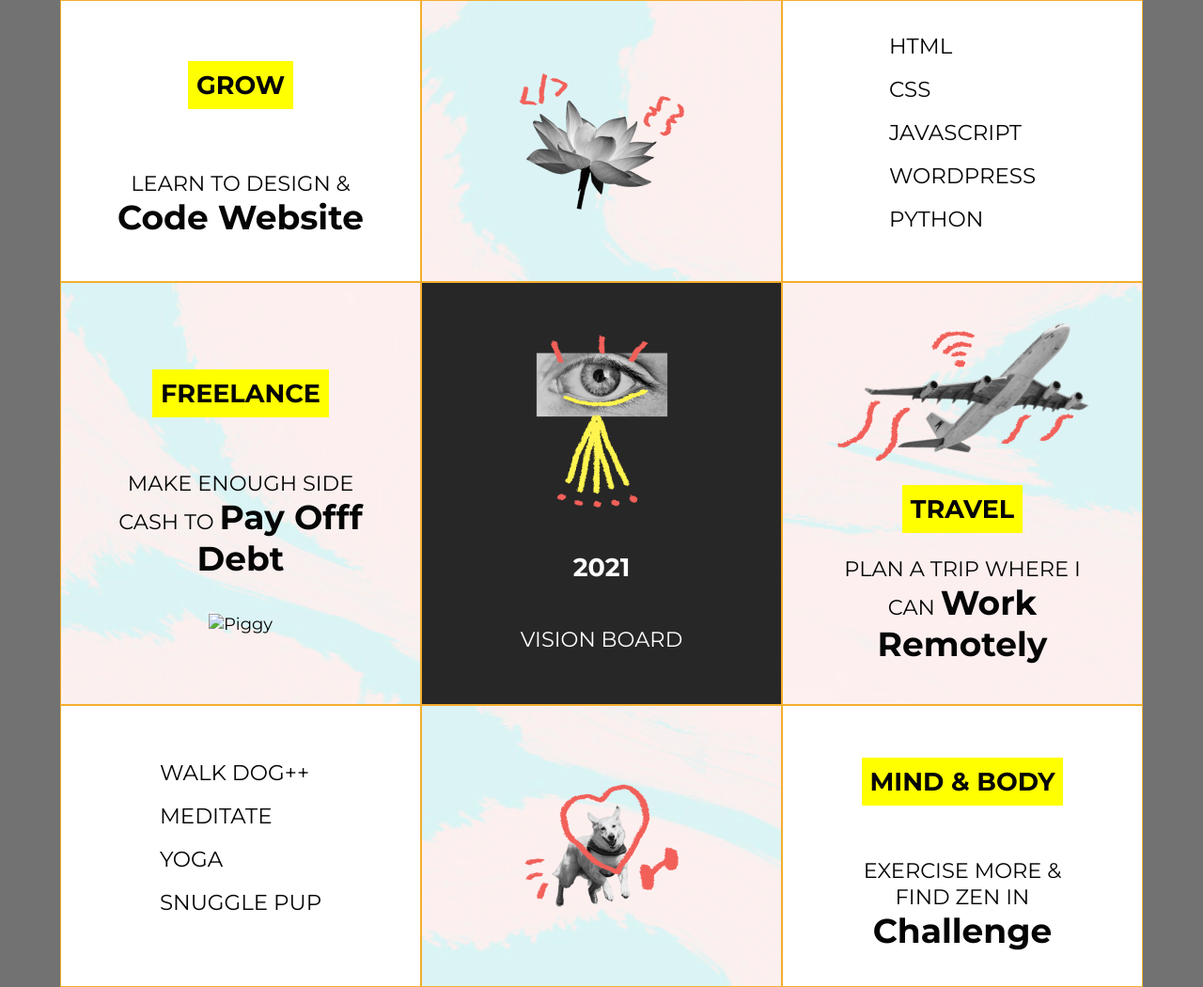
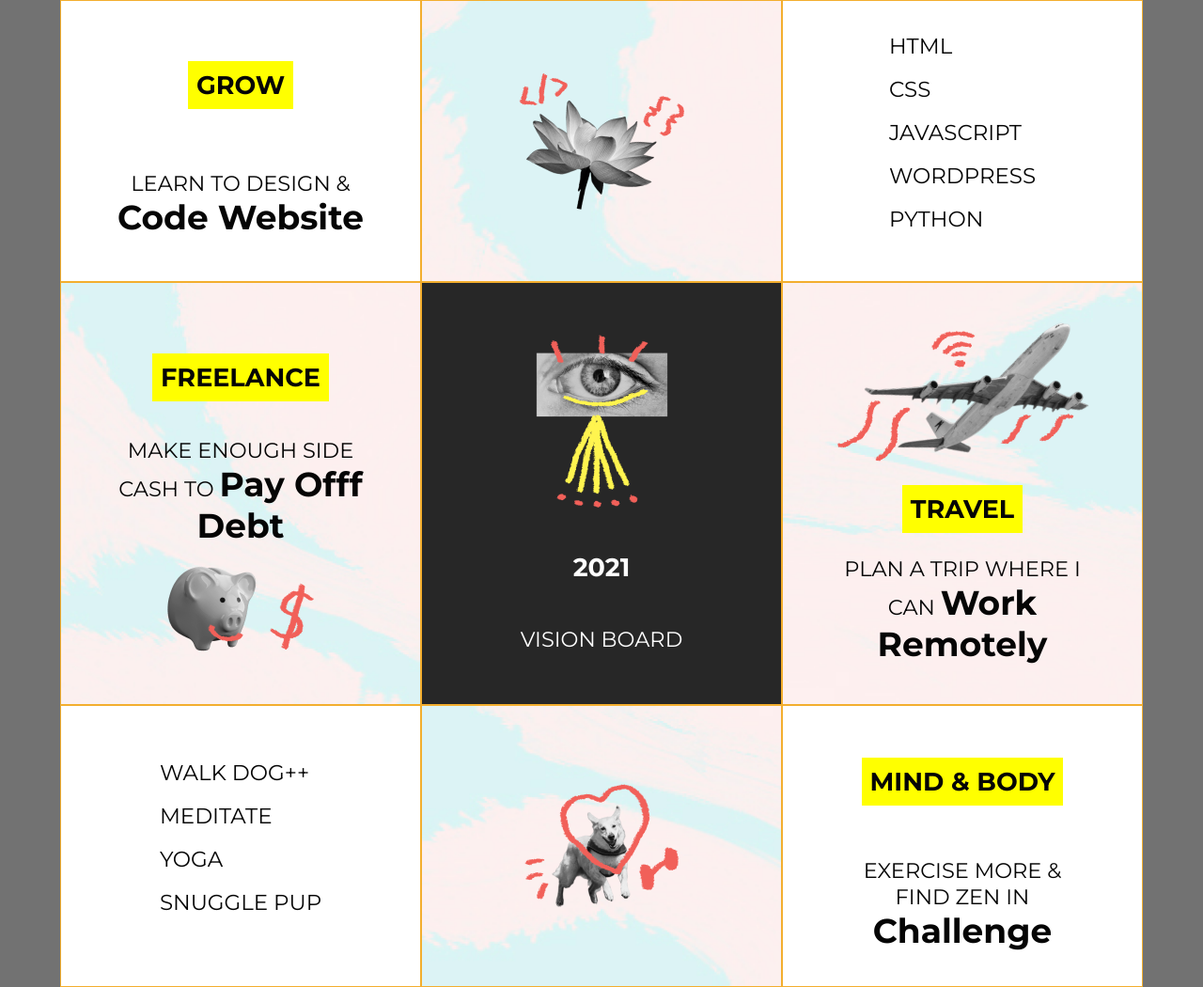
Before and after one commit to driyant/101-vision-board, a plain HTML site: page index.html in a window 1280 px wide. Shown: the whole page at 94% size. Drawn offline with nearby package versions, Linux system fonts and the light colour scheme; the site is published under a folder, as on GitHub Pages, so addresses that start at the root find nothing.

Commit message:
Update small fix

```diff
--- a/index.html
+++ b/index.html
@@ -31,7 +31,7 @@
         <div class="freelance animate__animated animate__fadeInBottomLeft ">
             <span>freelance</span>
             <p>make enough side cash to <strong>pay offf debt</strong></p>
-            <img src="/img/piggy.png" alt="Piggy">
+            <img src="img/piggy.png" alt="Piggy">
         </div>
         <div class="vision__eye animate__animated animate__zoomIn">
             <img src="img/eye.png" alt="Vision Eye">
```
